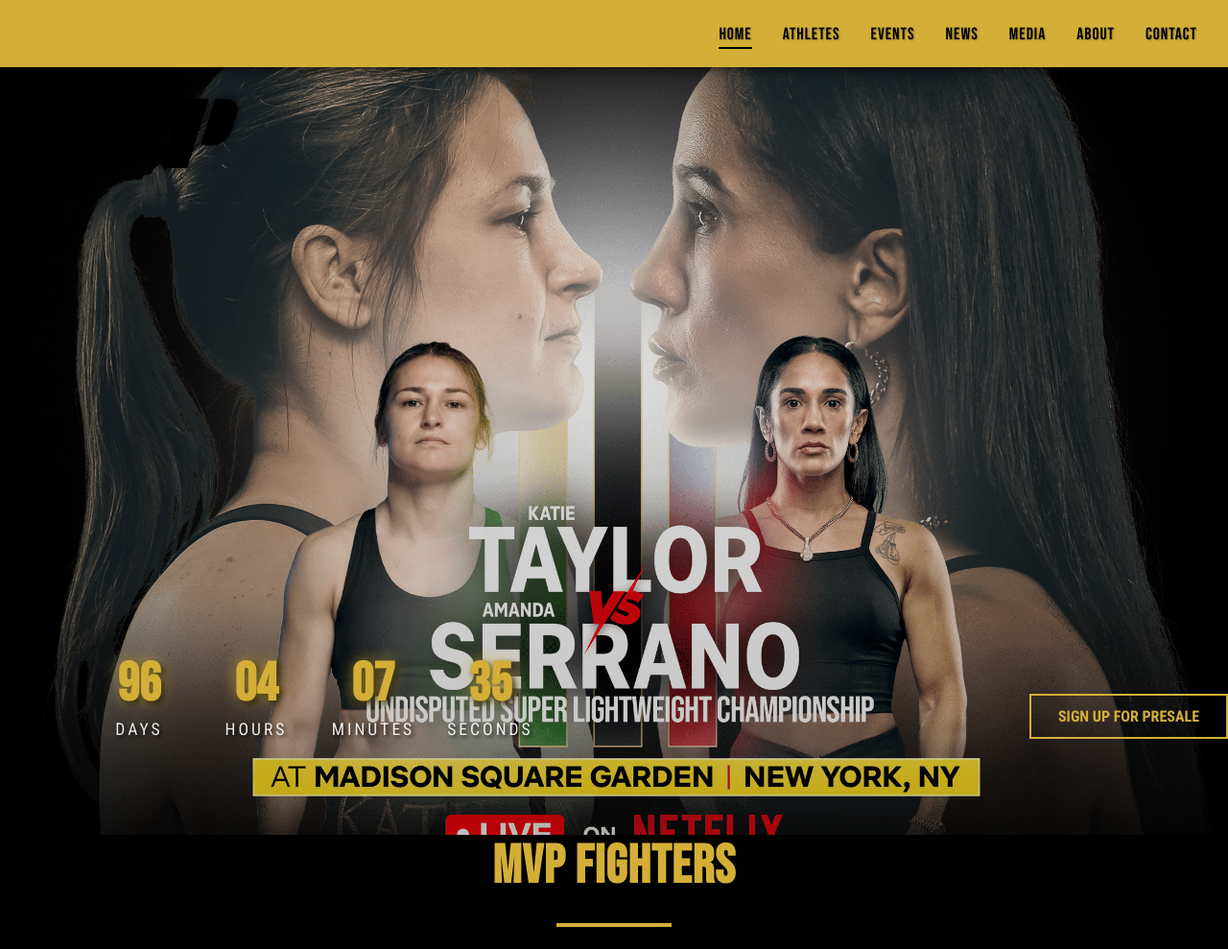
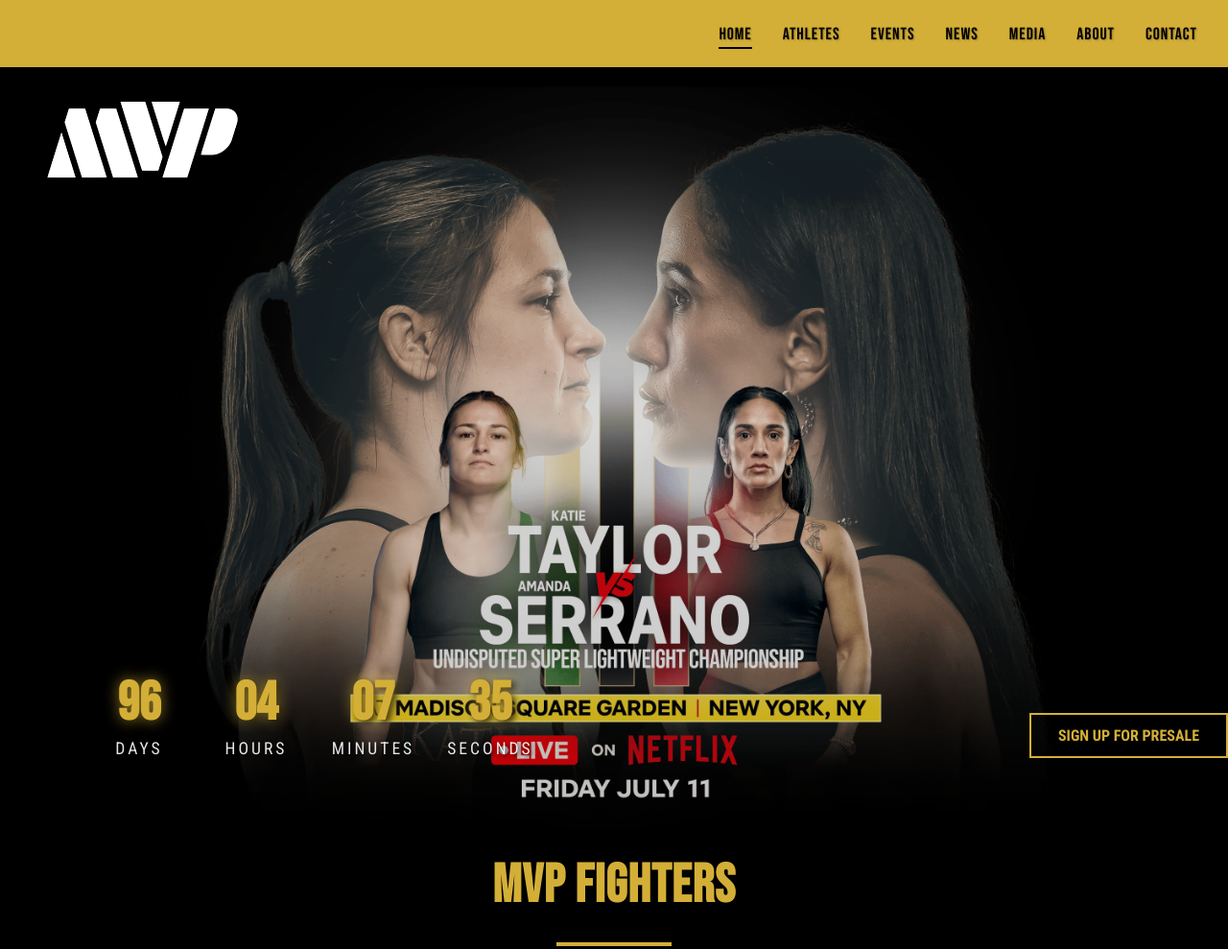
Before and after one commit to PosterPunch/mvp, a plain HTML site: page index.html in a window 1280 px wide. Shown: the top 989 px of the page at 96% size. Drawn offline with Linux system fonts and the light colour scheme.

Commit message:
Update index.html

```diff
--- a/index.html
+++ b/index.html
@@ -129,8 +129,8 @@
         }
 
         .logo {
-            height: 25px;
-            filter: brightness(0) drop-shadow(0 0 5px rgba(0, 0, 0, 0.7));
+            height: 5px;
+            filter: brightness(250) drop-shadow(0 0 5px rgba(0, 0, 0, 0.7));
             margin-right: auto;
         }
 
@@ -176,14 +176,14 @@
     	    height: 100vh;
     	    min-height: 800px;
             background: var(--black) url('taylorserranotop.png') no-repeat center center;
-            background-size: cover;
+    	    background-size: auto 100%; /* Height fits perfectly */
     	    display: flex;
     	    flex-direction: column;
     	    justify-content: flex-end;
  	    align-items: flex-start;
    	    padding: 0 0 100px 100px;
 	    position: relative;
-            margin-top: 70px;
+ 	    margin-top: 90px;
 }
 
         .hero:before {
@@ -203,6 +203,7 @@
             display: flex;
             justify-content: space-between;
             align-items: flex-end;
+	    margin-top: 80px;
         }
 
         .countdown {
@@ -290,6 +291,7 @@
             padding: 2rem;
             background: linear-gradient(transparent, rgba(0, 0, 0, 0.9));
             z-index: 3;
+
         }
 
         .fighter-name {
@@ -306,6 +308,7 @@
             color: var(--gold);
             margin-bottom: 5px;
             text-shadow: 1px 1px 3px rgba(0, 0, 0, 0.8);
+	    margin-left: -20px;
         }
 
         .fighter-last-name {
@@ -317,6 +320,7 @@
             text-transform: uppercase;
             text-shadow: 2px 2px 5px rgba(0, 0, 0, 0.9);
             margin-top: 5px;
+	    margin-left: -20px;
         }
 
         .fighter-nickname {
@@ -1058,14 +1062,14 @@
                 <div class="fighter-info">
                     <div class="fighter-name">
                         <span class="fighter-first-name">ALYCIA</span>
-                        <span class="fighter-last-name">BAUMGARDNER</span>
+                        <span class="fighter-last-name">BAUMGAR...</span>
                     </div>
                 </div>
 
                 <div class="fighter-overlay">
                     <div class="fighter-name">
                         <span class="fighter-first-name">ALYCIA</span>
-                        <span class="fighter-last-name">BAUMGARDNER</span>
+                        <span class="fighter-last-name">BAUMGAR...</span>
                     </div>
                     <div class="fighter-stats">
                         <p>Record: <span>15-1 (7 KOs)</span></p>
```
Lines whose indentation alone changed are shown as unchanged.
